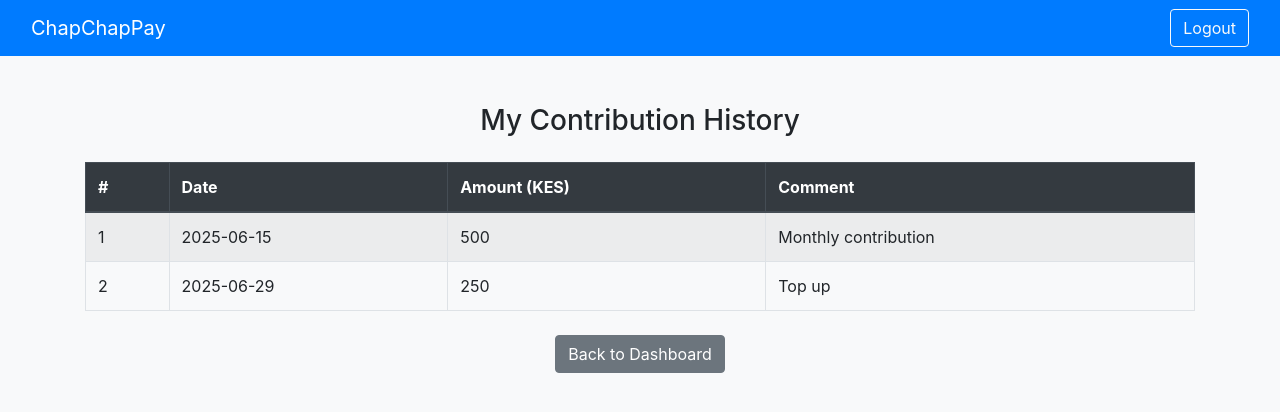
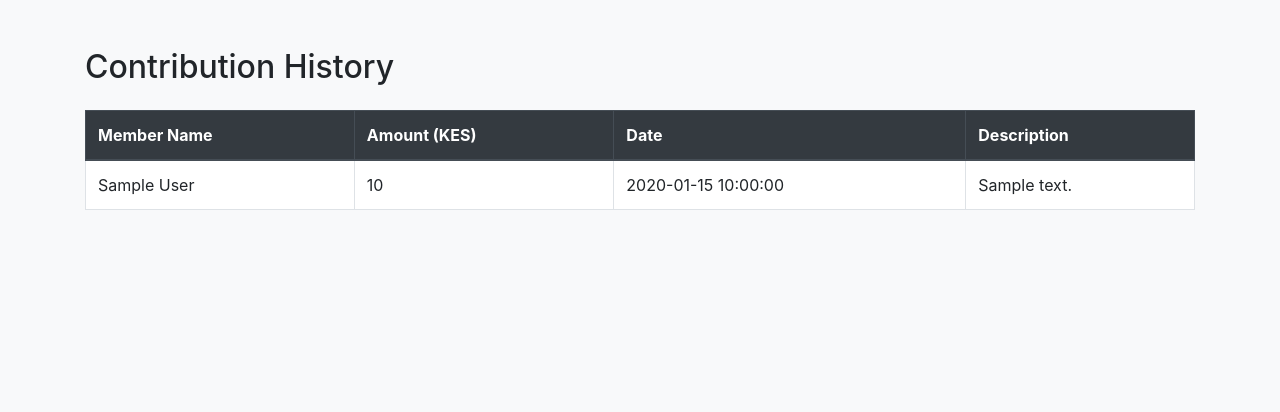
Before and after one commit to mukamisrealm/ChapChapPay, a PHP site: page /view_contrib.php in a window 1280 px wide. Shown: the top 412 px of the page. Run offline with PHP 8.4, Linux system fonts and the light colour scheme; the visitor is signed in with stand-in values (Sample User, id 1); tables that the repository leaves empty or names only in its code hold one stand-in row (values such as "Sample post").

Commit message:
modified view contributions file

```diff
--- a/view_contrib.php
+++ b/view_contrib.php
@@ -1,15 +1,26 @@
 <?php
 session_start();
-include 'db.php';
-
-// Check if user is logged in
-if (!isset($_SESSION['user_id']) || !isset($_SESSION['role'])) {
+if (!isset($_SESSION['name'])) {
     header("Location: register_login.php");
     exit();
 }
 
+// Include DB
+include 'db.php'; // adjust path if needed
+
+// Fetch contributions
 $user_id = $_SESSION['user_id'];
-$name = $_SESSION['name'];
+$role = $_SESSION['role'];
+
+if ($role === 'member' || $role === 'treasurer') {
+    $stmt = $conn->prepare("SELECT amount, contribution_date, description FROM contributions WHERE user_id = ? ORDER BY contribution_date DESC");
+    $stmt->bind_param("i", $user_id);
+} else {
+    // Admin or treasurer viewing all
+    $stmt = $conn->prepare("SELECT users.name, amount, contribution_date, description FROM contributions JOIN users ON contributions.user_id = users.id ORDER BY contribution_date DESC");
+}
+$stmt->execute();
+$result = $stmt->get_result();
 ?>
 
 <!DOCTYPE html>
@@ -17,51 +28,37 @@ $name = $_SESSION['name'];
 <head>
   <meta charset="UTF-8">
   <title>My Contributions</title>
-  <link href="https://stackpath.bootstrapcdn.com/bootstrap/4.5.2/css/bootstrap.min.css" rel="stylesheet">
+  <link rel="stylesheet" href="https://stackpath.bootstrapcdn.com/bootstrap/4.5.2/css/bootstrap.min.css">
 </head>
 <body class="bg-light">
 
-<nav class="navbar navbar-expand-lg navbar-dark bg-primary">
-  <div class="container-fluid">
-    <a class="navbar-brand" href="#">ChapChapPay</a>
-    <div class="d-flex">
-      <a href="logout.php" class="btn btn-outline-light">Logout</a>
-    </div>
-  </div>
-</nav>
+<div class="container mt-5">
+  <h2 class="mb-4">Contribution History</h2>
 
-<div class="container mt-5">
-  <h3 class="mb-4 text-center">My Contribution History</h3>
-
-  <!-- Placeholder table: later we’ll fetch real data from DB -->
-  <table class="table table-bordered table-striped">
+  <?php if ($result->num_rows > 0): ?>
+    <table class="table table-bordered table-hover bg-white">
       <thead class="thead-dark">
         <tr>
-        <th>#</th>
+          <?php if ($role === 'admin' || $role === 'treasurer') echo "<th>Member Name</th>"; ?>
+          <th>Amount (KES)</th>
           <th>Date</th>
-        <th>Amount (KES)</th>
-        <th>Comment</th>
+          <th>Description</th>
         </tr>
       </thead>
       <tbody>
+        <?php while ($row = $result->fetch_assoc()): ?>
           <tr>
-        <td>1</td>
-        <td>2025-06-15</td>
-        <td>500</td>
-        <td>Monthly contribution</td>
+            <?php if ($role === 'admin' || $role === 'treasurer') echo "<td>" . htmlspecialchars($row['name']) . "</td>"; ?>
+            <td><?php echo htmlspecialchars($row['amount']); ?></td>
+            <td><?php echo htmlspecialchars($row['contribution_date']); ?></td>
+            <td><?php echo htmlspecialchars($row['description']); ?></td>
           </tr>
-      <tr>
-        <td>2</td>
-        <td>2025-06-29</td>
-        <td>250</td>
-        <td>Top up</td>
-      </tr>
+        <?php endwhile; ?>
       </tbody>
     </table>
-
-  <div class="text-center mt-4">
-    <a href="<?php echo ($_SESSION['role'] === 'treasurer') ? 'treasurerdashboard.php' : 'memberdashboard.php'; ?>" class="btn btn-secondary">Back to Dashboard</a>
-  </div>
+  <?php else: ?>
+    <div class="alert alert-info">No contributions found.</div>
+  <?php endif; ?>
 </div>
 
 </body>
```
Lines whose indentation alone changed are shown as unchanged.
